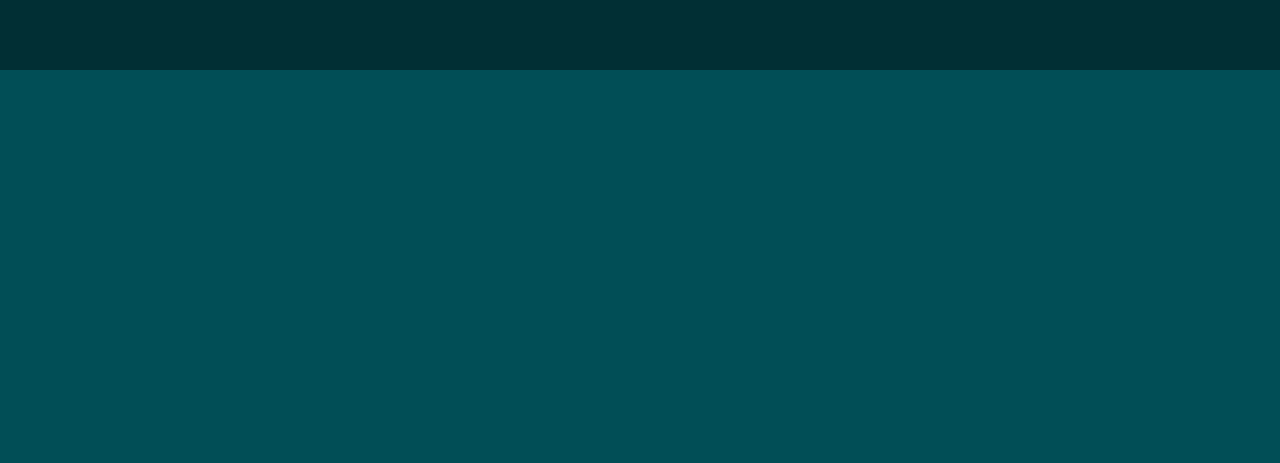
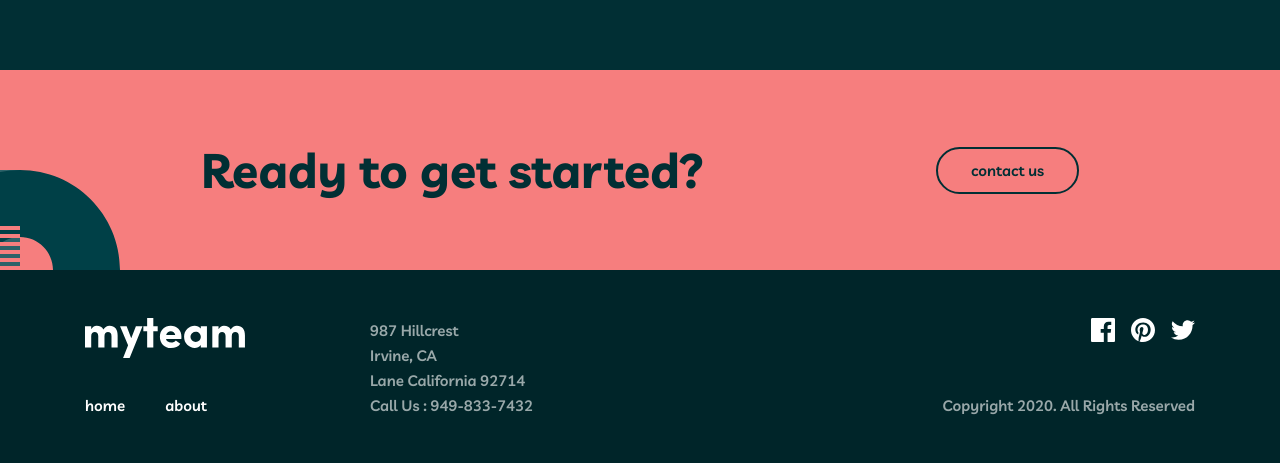
Before and after one commit to mohamedxamid/my-team, a plain HTML site: page about.html in a window 1280 px wide. Shown: the part 1878-2341 px from the top of the page. Before the commit the page ends 1948 px from the top, so only its background shows below. Drawn offline with Linux system fonts and the light colour scheme.

Commit message:
Add cta and footer to about page

```diff
--- a/about.html
+++ b/about.html
@@ -243,6 +243,63 @@
                                 </div>
                             </section>
 
+
+                            <!-- CTA -->
+                            <section class="cta">
+                                <div class="cta__container container">
+                                    <h2 class="cta__title">Ready to get started?</h2>
+                                    <a class="button button--dark" href="#">contact us</a>
+                                </div>
+                            </section>
+
+                        </main>
+
+
+                        <!-- FOOTER -->
+                        <footer class="site-footer">
+                            <div class="site-footer__container container">
+                                <div class="site-footer__logo-sitenav-wrapper">
+                                    <div class="site-footer__logo logo">
+                                        <a class="logo__link" href="index.html">
+                                            <img class="logo__img" src="img/logo.svg" alt="myteam logo" width="160" height="40">
+                                        </a>
+                                    </div>
+                                    <nav class="site-footer__sitenav sitenav">
+                                        <ul class="sitenav__list">
+                                            <li class="sitenav__item"><a class="sitenav__link" href="#">home</a></li>
+                                            <li class="sitenav__item"><a class="sitenav__link" href="#">about</a></li>
+                                        </ul>
+                                    </nav>
+                                </div>
+                                <div class="site-footer__text-wrapper">
+                                    <div class="site-footer__text">987  Hillcrest</div>
+                                    <div class="site-footer__text">Irvine, CA</div>
+                                    <div class="site-footer__text">Lane California 92714</div>
+                                    <div class="site-footer__text">Call Us : 949-833-7432</div>
+                                </div>
+                                <div class="site-footer__socials-copy-wrapper">
+                                    <ul class="site-footer__socials">
+                                        <li class="site-footer__socials-item">
+                                            <a href="#" class="site-footer__socials-link">
+                                                <svg xmlns="http://www.w3.org/2000/svg" width="24" height="24" fill="none"><path fill="currentColor" d="M22.675 0H1.325C.593 0 0 .593 0 1.325v21.351C0 23.407.593 24 1.325 24H12.82v-9.294H9.692v-3.622h3.128V8.413c0-3.1 1.893-4.788 4.659-4.788 1.325 0 2.463.099 2.795.143v3.24l-1.918.001c-1.504 0-1.795.715-1.795 1.763v2.313h3.587l-.467 3.622h-3.12V24h6.116c.73 0 1.323-.593 1.323-1.325V1.325C24 .593 23.407 0 22.675 0Z"/></svg>
+                                            </a>
+                                        </li>
+                                        <li class="site-footer__socials-item">
+                                            <a href="#" class="site-footer__socials-link">
+                                                <svg xmlns="http://www.w3.org/2000/svg" width="24" height="24" fill="none"><path fill="currentColor" d="M12 0C5.373 0 0 5.372 0 12c0 5.084 3.163 9.426 7.627 11.174-.105-.949-.2-2.405.042-3.441.218-.937 1.407-5.965 1.407-5.965s-.359-.719-.359-1.782c0-1.668.967-2.914 2.171-2.914 1.023 0 1.518.769 1.518 1.69 0 1.029-.655 2.568-.994 3.995-.283 1.194.599 2.169 1.777 2.169 2.133 0 3.772-2.249 3.772-5.495 0-2.873-2.064-4.882-5.012-4.882-3.414 0-5.418 2.561-5.418 5.207 0 1.031.397 2.138.893 2.738a.36.36 0 0 1 .083.345l-.333 1.36c-.053.22-.174.267-.402.161-1.499-.698-2.436-2.889-2.436-4.649 0-3.785 2.75-7.262 7.929-7.262 4.163 0 7.398 2.967 7.398 6.931 0 4.136-2.607 7.464-6.227 7.464-1.216 0-2.359-.631-2.75-1.378l-.748 2.853c-.271 1.043-1.002 2.35-1.492 3.146C9.57 23.812 10.763 24 12 24c6.627 0 12-5.373 12-12 0-6.628-5.373-12-12-12Z"/></svg>
+                                            </a>
+                                        </li>
+                                        <li class="site-footer__socials-item">
+                                            <a href="#" class="site-footer__socials-link">
+                                                <svg xmlns="http://www.w3.org/2000/svg" width="24" height="20" fill="none"><path fill="currentColor" d="M24 2.557a9.83 9.83 0 0 1-2.828.775A4.932 4.932 0 0 0 23.337.608a9.864 9.864 0 0 1-3.127 1.195A4.916 4.916 0 0 0 16.616.248c-3.179 0-5.515 2.966-4.797 6.045A13.978 13.978 0 0 1 1.671 1.149a4.93 4.93 0 0 0 1.523 6.574 4.903 4.903 0 0 1-2.229-.616c-.054 2.281 1.581 4.415 3.949 4.89a4.935 4.935 0 0 1-2.224.084 4.928 4.928 0 0 0 4.6 3.419A9.9 9.9 0 0 1 0 17.54a13.94 13.94 0 0 0 7.548 2.212c9.142 0 14.307-7.721 13.995-14.646A10.025 10.025 0 0 0 24 2.557Z"/></svg>
+                                            </a>
+                                        </li>
+                                    </ul>
+                                    <div class="site-footer__copy-text">Copyright 2020. All Rights Reserved</div>
+                                </div>
+                            </div>
+                        </footer>
+
                         <script src="js/main.js"></script>
                     </body>
                     </html>
```
